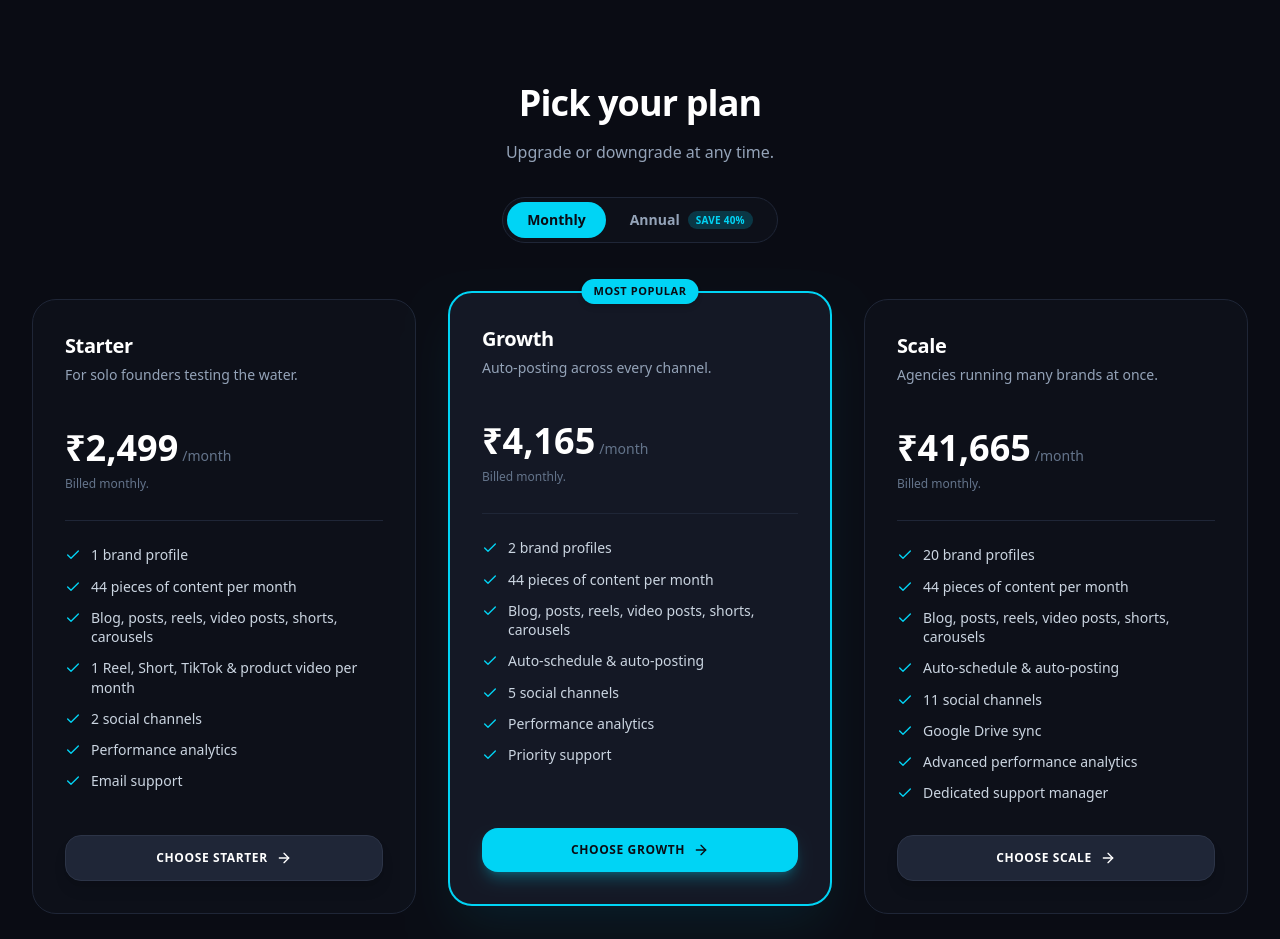
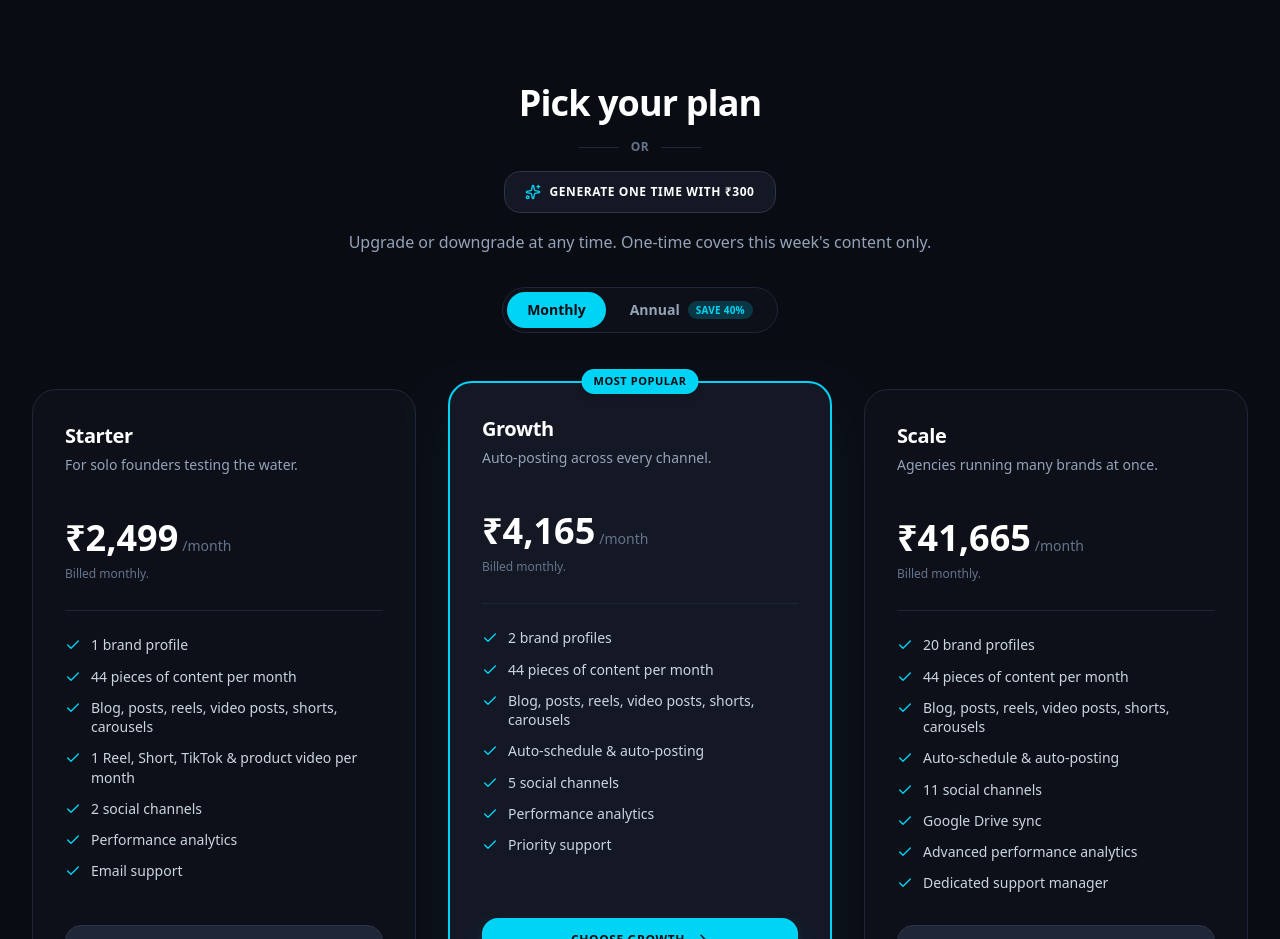
Before and after one commit to Shashank-AIML-11/loviza-landing, a React (Vite) app: page / in a window 1280 px wide. Shown: the part 9380-10319 px from the top of the page. Built offline with nearby package versions, Linux system fonts and the light colour scheme; no server answers.

Commit message:
one time generate

```diff
--- a/src/components/landing/PricingSection.tsx
+++ b/src/components/landing/PricingSection.tsx
@@ -1,5 +1,5 @@
 import React, { useState } from "react";
-import { Check, ArrowRight } from "lucide-react";
+import { Check, ArrowRight, Sparkles } from "lucide-react";
 import {
   ANNUAL_DISCOUNT_PERCENT,
   annualSavingInr,
@@ -55,8 +55,21 @@ export const PricingSection: React.FC = () => {
           <h2 className="text-3xl sm:text-4xl font-extrabold text-white tracking-tight [text-wrap:balance]">
             Pick your plan
           </h2>
+          <div className="mt-4 flex items-center justify-center gap-3 text-xs font-bold uppercase tracking-wider text-zinc-500">
+            <span className="h-px w-10 bg-zinc-800" />
+            or
+            <span className="h-px w-10 bg-zinc-800" />
+          </div>
+          <a
+            href={`${APP_URL}/pricing?onetime=1`}
+            onClick={playClickSound}
+            className="mt-4 inline-flex items-center justify-center gap-2 rounded-xl border border-zinc-700 bg-zinc-900 px-5 py-3 text-xs font-black uppercase tracking-wider text-white transition-colors hover:bg-zinc-800 cursor-pointer"
+          >
+            <Sparkles className="w-4 h-4 text-primary" />
+            <span>Generate One Time with {formatINR(300)}</span>
+          </a>
           <p className="mt-4 text-zinc-400 text-sm sm:text-base leading-relaxed">
-            Upgrade or downgrade at any time.
+            Upgrade or downgrade at any time. One-time covers this week's content only.
           </p>
           <div
             role="radiogroup"
@@ -128,7 +141,7 @@ export const PricingSection: React.FC = () => {
 
                 {/* CTA: sends visitors to sign in on the app, then on to pricing/checkout */}
                 <a
-                  href={`${APP_URL}/auth?redirect=${encodeURIComponent(cycle === "annual" ? "/pricing?cycle=annual" : "/pricing")}`}
+                  href={cycle === "annual" ? `${APP_URL}/pricing?cycle=annual` : `${APP_URL}/auth?redirect=%2Fpricing`}
                   onClick={playClickSound}
                   className={`w-full py-3.5 px-4 rounded-xl text-xs font-black uppercase tracking-wider transition-all duration-200 flex items-center justify-center gap-2 cursor-pointer shadow-lg active:scale-95 ${
                     isPopular
```
